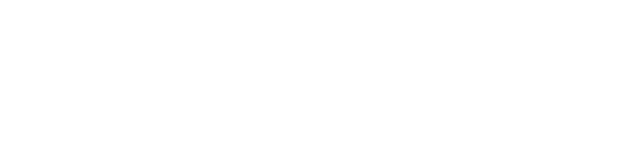
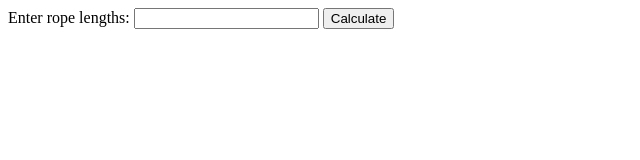
Before and after one commit to acciojob/snake-Soni-k, a website: page main.html in a window 1280 px wide. Shown: the whole page, without its empty margins (0-640 px from the left). Drawn offline with Linux system fonts and the light colour scheme.

Commit message:
created a submission

```diff
--- a/main.html
+++ b/main.html
@@ -3,13 +3,19 @@
 <html>
 
 <head>
-	<link rel="stylesheet" href="styles.css">
 </head>
 
 <body>
-	<!-- the entire body must be written by student -->
-    <script type="text/javascript" src="./script.js">
-</script>
+    <form id="form">
+        <label for="rope-lengths">Enter rope lengths:</label>
+        <input type="text" id="rope-lengths">
+        <button type="button" onclick="calculateMinCost()">Calculate</button>
+      </form>
+      <div id="result"></div>
+
+
+<script type="text/javascript" src="./script.js"></script>
+
 
 </body>
 
--- a/script.js
+++ b/script.js
@@ -1 +1,20 @@
-//your code here
+function calculateMinCost() {
+  //your code here
+  let string = document.getElementById("rope-lengths").value
+
+	let arr = string.split(",");
+	let finalValue =0;
+	while(arr.length > 1){
+		arr.sort((a,b) =>{return(a-b)});
+		let value = parseInt (arr.shift());
+		let value1 = parseInt(arr.shift());
+		let mainValue = value+value1;
+		finalValue = finalValue + mainValue;
+		arr.push(mainValue);
+
+	}
+  let result = document.getElementById("result");
+	result.innerText = finalValue;
+	return finalValue;
+
+}
```
